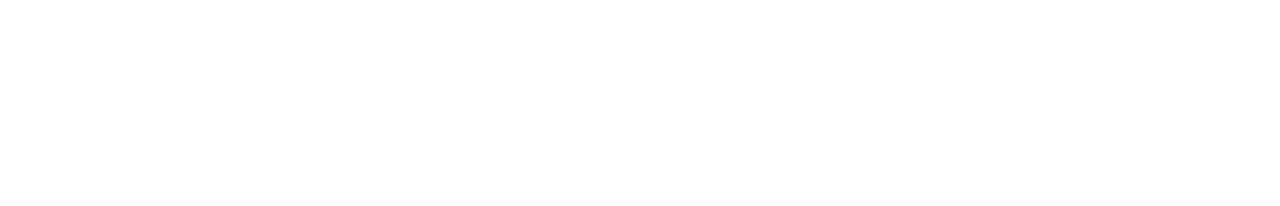
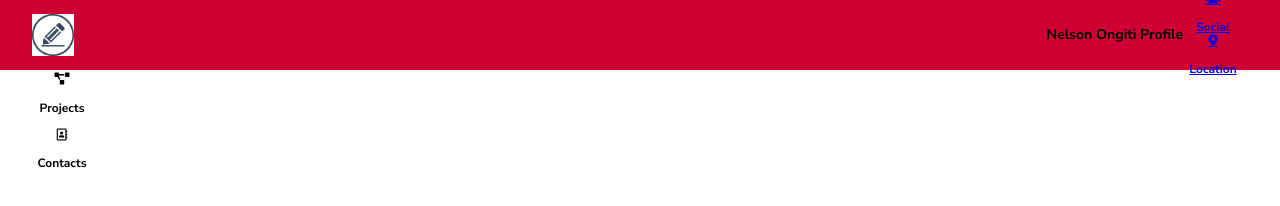
Before and after one commit to IMBLACK-CMD/DevPersonalWebsite, a plain HTML site: page index.html in a window 1280 px wide. Drawn offline with nearby package versions, Linux system fonts and the light colour scheme.

Commit message:
homapage

```diff
--- a/index.html
+++ b/index.html
@@ -5,6 +5,7 @@
 	<meta name="description" content="">
 	<meta name="viewport" content="width=device-width, initial-scale=1">
 	<title>Nelson</title>
+	<link rel="stylesheet" type="text/css" href="styles/main.css">
 	<link rel="stylesheet" type="text/css" href="https://cdnjs.cloudflare.com/ajax/libs/normalize/8.0.1/normalize.min.css">
 	<link rel="stylesheet" href="https://pro.fontawesome.com/releases/v5.10.0/css/all.css" integrity="sha384-AYmEC3Yw5cVb3ZcuHtOA93w35dYTsvhLPVnYs9eStHfGJvOvKxVfELGroGkvsg+p" crossorigin="anonymous"/>
 	<link href="https://fonts.googleapis.com/css?family=Roboto:100,300,400,500,700,900&amp;display=swap" rel="stylesheet" class="jsx-3305584780">
@@ -13,6 +14,91 @@
 
 </head>
 <body>
+<div id="wrapper">
+	<div class="below_wrapper">
+		<div>
+			<header role= "banner" class="top-Nav">
+				<nav role="navigation" class="nav_item_holder">
+					<div class="nav_item_left">
+						<a href="/" class="logo_area item">
+							<div class="myLogo">
+							<img src="images/devLogo.png" width="42" height="42">
+					        </div>
+						</a>
+			            <a href="/projects" class="projects_link item">
+				            <div class="pjct_container cont">
+					            <i class="fas fa-project-diagram"></i>
+					            <span class="project_diagram_title">
+						            <font style="vertical-align: inherit;">
+							            <font style="vertical-align: inherit">Projects</font>
+						            </font>
+					                </span>
 
+				            </div>
+			            </a>
+			            <a href="/contacts" class="contact_link item">
+
+						    <div class="contact_container cont">
+							    <i class="far fa-address-book"></i>
+							    <span class="project_diagram_title">
+									<font style="vertical-align: inherit;">
+										<font style="vertical-align: inherit">Contacts</font>
+
+									</font>
+
+							    </span>
+
+						    </div>
+						</a>
+
+		            </div>
+		            <div class="nav_item_center">
+			<div class="name_label_container">
+				<div class="name_label_content">
+					<h3> Nelson Ongiti Profile</h3>
+
+				</div>
+			</div>
+		            </div>
+		            <!--right links -->
+			        <div class="nav_item_right">
+
+			<a href="/Social" class="social_link">
+				<div class="social_container cont">
+					<i class="fas fa-users"></i>
+					<span class="social_diagram_title">
+						<font style="vertical-align: inherit;">
+							<font style="vertical-align: inherit">Social</font>
+
+						</font>
+
+					</span>
+
+				</div>
+
+			</a>
+			<a href="/Location" class="Location_link">
+				<div class="location_container cont">
+					<i class="fas fa-map-marker-alt"></i>
+					<span class="project_diagram_title">
+						<font style="vertical-align: inherit;">
+							<font style="vertical-align: inherit">Location</font>
+
+						</font>
+
+					</span>
+
+				</div>
+
+			</a>
+
+		            </div>
+
+	             </nav>
+
+			</header>
+		</div>
+	</div>
+</div>
 </body>
 </html>
--- /dev/null
+++ b/styles/main.css
@@ -0,0 +1,86 @@
+
+*, ::before, ::after{
+	box-sizing: border-box;
+}
+body{
+	margin:0;
+}
+#wrapper {
+	display: block;
+	width: 100%;
+
+}
+.below_wrapper {
+	position: fixed;
+	top:74px;
+	right:30px;
+	z-index: 10;
+}
+.top-Nav{
+	height: 70px;
+	position: fixed;
+	top:0px;
+	left: 0px;
+	right: 0px;
+	padding: 0px 37px 0px 32px;
+	background: rgb(206, 0, 51);
+	font-family: "Nunito Sans", serif;
+	font-style: normal;
+	font-weight: bold;
+	font-size: 12px;
+}
+.nav_item_holder{
+	width: 100%;
+	display: flex;
+	height: 100%;
+	-webkit-box-align:center;
+	align-items: center;
+}
+.nav_item_left{
+	flex:1 1 0%;
+	-webkit-box-align:center;
+	align-items: center;
+	height: 100%;
+	width:200px;
+}
+.nav_item_left a{
+	background-color: transparent;
+	text-decoration: none;
+	color: #000;
+
+}
+.nav_item_left .item {
+
+	padding: 13px 14px;
+	background: transparent;
+	border: 0px;
+	border-radius:0px 0px 8px 8px;
+	max-width: 60px;
+	align-self: flex-start;
+	transition: all 0.2s ease 0s;
+
+}
+
+
+.projects_link .myLogo {
+	max-height: 47px;
+}
+.projects_link{
+
+
+}
+.projects_link a{
+	display: flex;
+
+}
+.cont{
+	display: flex;
+	position: relative;
+	flex-direction: column;
+	-webkit-box-pack: justify;
+	justify-content: space-between;
+	-webkit-box-align:center;
+	align-items:center;
+	height: 42px;
+	width: 60px;
+}
```
Also changed, not shown: images/devLogo.png (added).
